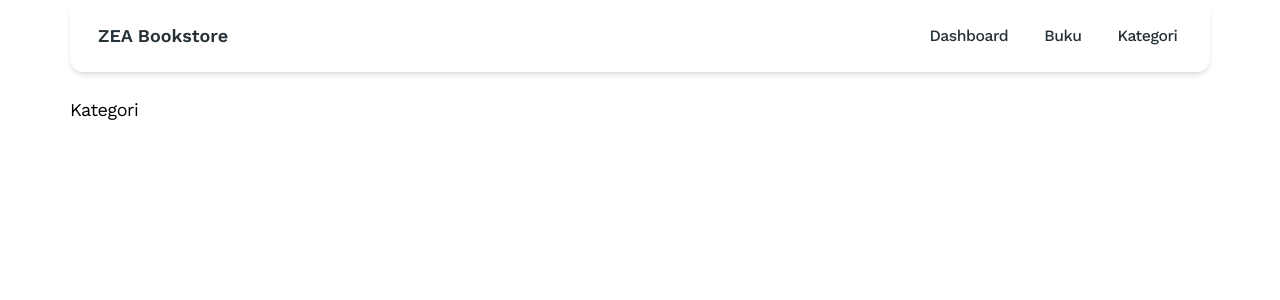
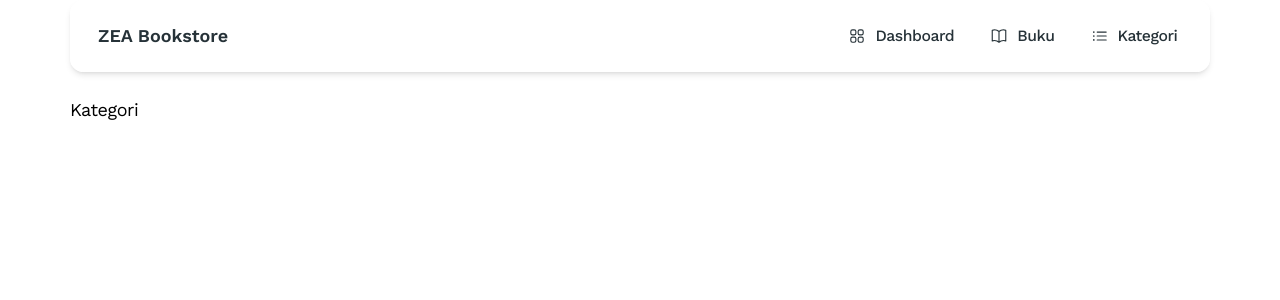
Before and after one commit to yaaann-wnd/zea-bookstore-material-tailwind, a Next.js app: page / in a window 1280 px wide. Shown: the top 300 px of the page. Built offline with nearby package versions, Linux system fonts and the light colour scheme.

Commit message:
tambah icon di nav list

```diff
--- a/app/components/NavList.jsx
+++ b/app/components/NavList.jsx
@@ -1,3 +1,4 @@
+import { BookOpenIcon, ListBulletIcon, Squares2X2Icon } from "@heroicons/react/24/outline";
 import { Typography } from "@material-tailwind/react";
 import Link from "next/link";
 
@@ -8,8 +9,9 @@ export default function NavList() {
         as="li"
         variant="small"
         color="blue-gray"
-        className="p-1 font-medium"
+        className="flex items-center gap-x-2 p-1 font-medium"
       >
+        <Squares2X2Icon className="w-4" />
         <Link
           href="#"
           className="flex items-center hover:text-blue-500 transition-colors"
@@ -21,8 +23,9 @@ export default function NavList() {
         as="li"
         variant="small"
         color="blue-gray"
-        className="p-1 font-medium"
+        className="flex items-center gap-x-2 p-1 font-medium"
       >
+        <BookOpenIcon className="w-4" />
         <Link
           href="#"
           className="flex items-center hover:text-blue-500 transition-colors"
@@ -34,8 +37,9 @@ export default function NavList() {
         as="li"
         variant="small"
         color="blue-gray"
-        className="p-1 font-medium"
+        className="flex items-center gap-x-2 p-1 font-medium"
       >
+        <ListBulletIcon className="w-4" />
         <Link
           href="#"
           className="flex items-center hover:text-blue-500 transition-colors"
```
